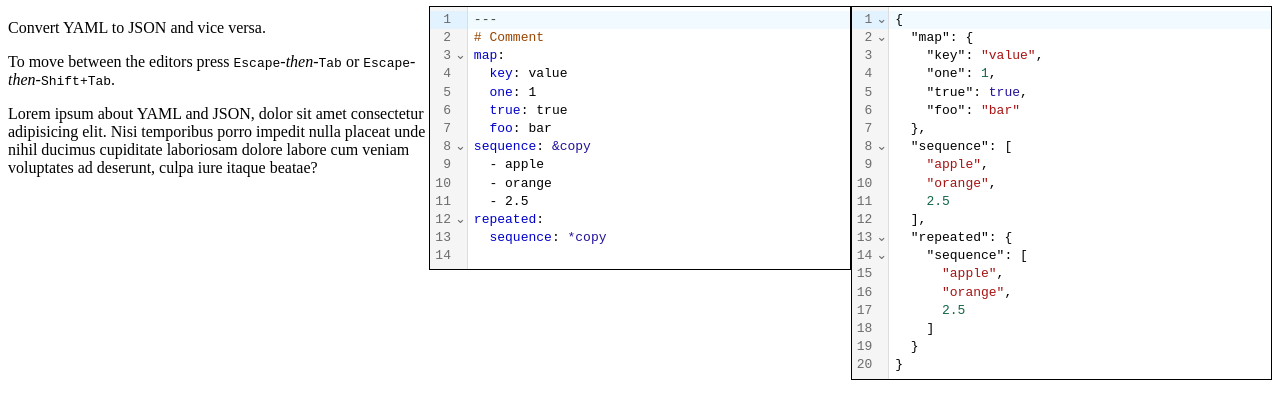
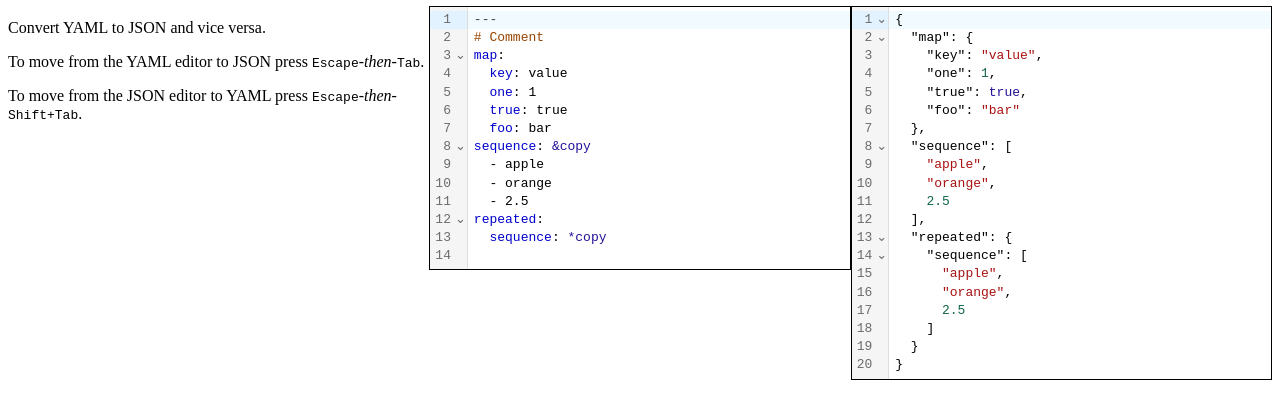
Before and after one commit to nilcons/yaml2json, a website with bundled scripts: page public/index.html in a window 1280 px wide. Shown: the part 69-488 px from the top of the page. Built offline with nearby package versions, Linux system fonts and the light colour scheme.

Commit message:
Better intro text

```diff
--- a/public/index.html
+++ b/public/index.html
@@ -12,11 +12,8 @@
     <div class="notes">
         <h1>YAML ↔ JSON</h1>
         <p>Convert YAML to JSON and vice versa.</p>
-        <p>
-            To move between the editors press <kbd>Escape</kbd>-<em>then</em>-<kbd>Tab</kbd> or
-            <kbd>Escape</kbd>-<em>then</em>-<kbd>Shift+Tab</kbd>.
-        </p>
-        <p>Lorem ipsum about YAML and JSON, dolor sit amet consectetur adipisicing elit. Nisi temporibus porro impedit nulla placeat unde nihil ducimus cupiditate laboriosam dolore labore cum veniam voluptates ad deserunt, culpa iure itaque beatae?</p>
+        <p>To move from the YAML editor to JSON press <kbd>Escape</kbd>-<em>then</em>-<kbd>Tab</kbd>.</p>
+        <p>To move from the JSON editor to YAML press <kbd>Escape</kbd>-<em>then</em>-<kbd>Shift+Tab</kbd>.</p>
     </div>
     <div class="editors">
         <div class="editor">
```
